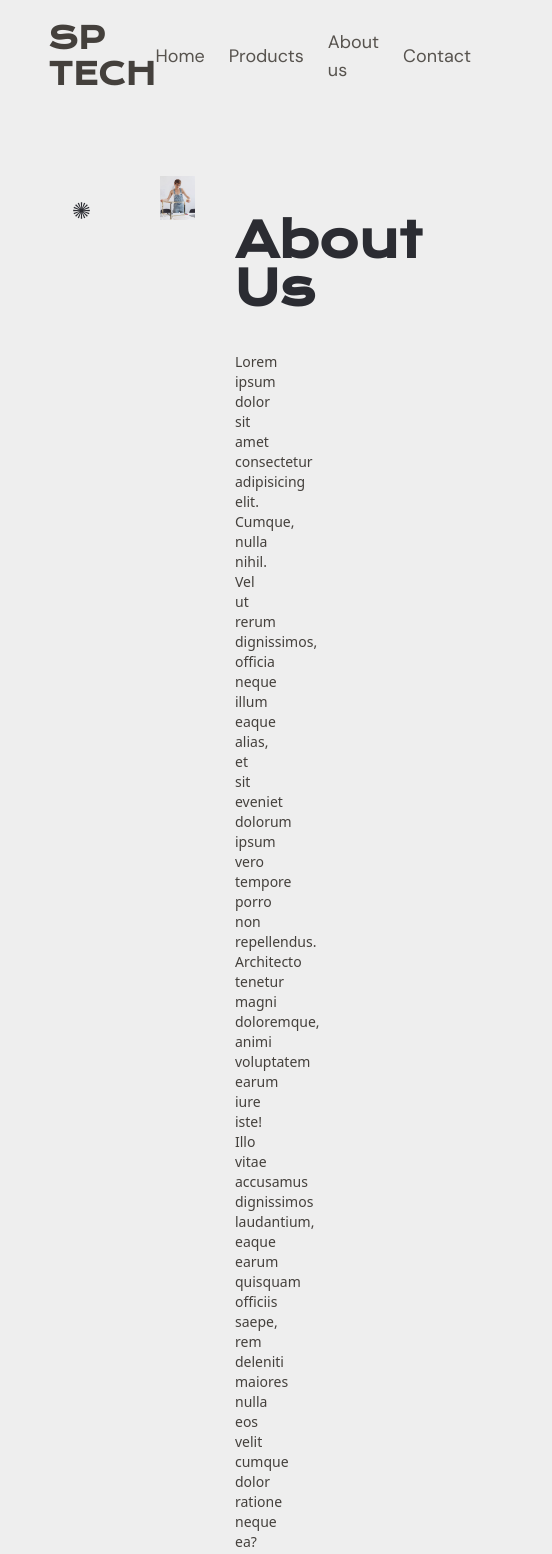
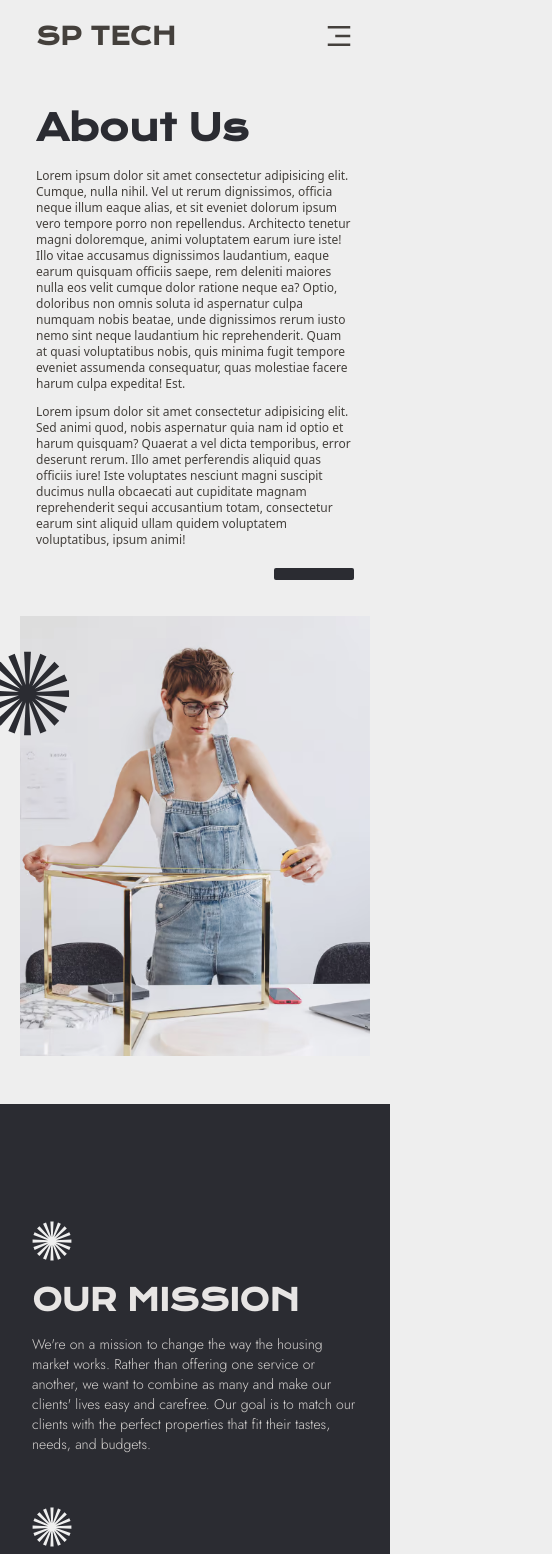
Before and after one commit to Nithishpandian/sp-tech-frontend, a React (Vite) app: page /about-us in a window 390 px wide. Shown: the top 1554 px of the page, 552 px wide, since content can reach past the window. Built offline with nearby package versions, Linux system fonts and the light colour scheme; a web font is replaced by a local one.

Commit message:
completed responsivve design for about us page

```diff
--- a/src/components/about-us/AboutUsInfo.jsx
+++ b/src/components/about-us/AboutUsInfo.jsx
@@ -1,25 +1,28 @@
 import React from "react";
 import aboutImg from "../../assets/images/about-us/about-us.avif";
 import decorationImg from "../../assets/icons/decoration.svg";
+import decorationWhiteImg from "../../assets/icons/decoration-white.svg";
 import DecorationAboutUs from "./DecorationAboutUs";
 
 const AboutUsInfo = () => {
   return (
     <div>
-      <div className=" grid grid-cols-2 pt-16 pb-20 px-40 ">
-        <div className=" relative w-fit h-fit">
-          <img className=" opacity-90" src={aboutImg} alt="" />
-          <img
-            className=" absolute top-6 -left-24"
-            src={decorationImg}
-            alt=""
-          />
+      <div className=" grid grid-cols-1 lg:grid-cols-2 gap-5 justify-center items-center lg:gap-1 pt-5 sm:pt-16 pb-12 sm:pb-20 px-5 sm:px-20 md:px-36 lg:px-12 xl:px-40 2xl:px-44 ">
+        <div className=" order-2 lg:order-1 flex justify-center items-center">
+          <div className="relative w-fit h-fit">
+            <img className=" opacity-90" src={aboutImg} alt="" />
+            <img
+              className=" absolute top-6 -left-20 sm:-left-24 max-[500px]:w-[50%]"
+              src={decorationImg}
+              alt=""
+            />
+          </div>
         </div>
-        <div className=" p-10 flex flex-col gap-10">
-          <h1 className=" text-gray text-5xl font-krona-one font-bold">
+        <div className=" order-1 lg:order-2 p-4 sm:p-6 md:py-7 md:px-4 lg:p-8 xl:p-10 flex flex-col gap-5 lg:gap-10">
+          <h1 className=" text-gray text-4xl sm:text-5xl font-krona-one font-bold">
             About Us
           </h1>
-          <div className=" flex flex-col gap-3 text-stone-700 text-sm font-light">
+          <div className=" flex flex-col gap-3 text-stone-700 text-xs sm:text-sm font-light">
             <p>
               Lorem ipsum dolor sit amet consectetur adipisicing elit. Cumque,
               nulla nihil. Vel ut rerum dignissimos, officia neque illum eaque
@@ -45,13 +48,14 @@ const AboutUsInfo = () => {
             </p>
           </div>
           <div className=" h-full w-full flex justify-end items-end">
-            <div className=" h-fit py-2 px-14 bg-gray rounded-sm"></div>
+            <div className=" h-fit py-1.5 min-[450px]:py-2 px-10 min-[450px]:px-14 bg-gray rounded-sm"></div>
           </div>
         </div>
       </div>
-      <div className=" grid grid-cols-2 gap-36 justify-between bg-gray py-28 px-48">
-        <div className=" flex flex-col gap-12">
-          <h1 className=" text-stone-200 text-5xl font-krona-one font-bold">
+      <div className=" grid lg:grid-cols-2 gap-12 md:gap-16 xl:gap-28 2xl:gap-36 justify-between bg-gray py-28 px-8 sm:px-24 md:px-44 lg:px-20 xl:px-36 2xl:px-48">
+        <div className=" flex flex-col gap-4 lg:gap-9 xl:gap-12">
+          <img className=" sm:hidden flex w-10" src={decorationWhiteImg} alt="" />
+          <h1 className=" text-stone-200 text-3xl sm:text-4xl xl:text-5xl font-krona-one font-bold">
             OUR MISSION
           </h1>
           <DecorationAboutUs
@@ -62,8 +66,9 @@ const AboutUsInfo = () => {
             budgets.`}
           />
         </div>
-        <div className=" flex flex-col gap-12">
-          <h1 className=" text-stone-200 text-5xl font-krona-one font-bold">
+        <div className=" flex flex-col gap-4 lg:gap-9 xl:gap-12">
+          <img className=" sm:hidden flex w-10" src={decorationWhiteImg} alt="" />
+          <h1 className=" text-stone-200 text-3xl sm:text-4xl xl:text-5xl font-krona-one font-bold">
             OUR VISION
           </h1>
           <DecorationAboutUs
--- a/src/components/about-us/DecorationAboutUs.jsx
+++ b/src/components/about-us/DecorationAboutUs.jsx
@@ -3,8 +3,8 @@ import decorationWhiteImg from "../../assets/icons/decoration-white.svg";
 
 const DecorationAboutUs = ({ content }) => {
   return (
-    <div className=" flex items-center gap-5">
-      <img src={decorationWhiteImg} alt="" />
+    <div className=" flex items-center gap-5 text-sm sm:text-base">
+      <img className=" hidden sm:flex" src={decorationWhiteImg} alt="" />
       <p className="text-stone-300 font-jost text-sm font-light">
         {content}
       </p>
--- a/src/components/common/Header.jsx
+++ b/src/components/common/Header.jsx
@@ -1,26 +1,70 @@
-import React from "react";
+import React, { useState } from "react";
 import { motion } from "framer-motion";
 import { animationVariantHeader } from "./animation/HeaderAnimation";
+import { RiMenu3Fill } from "react-icons/ri";
+import { IoClose } from "react-icons/io5";
 
 const Header = () => {
+  const [isMenuOpen, setIsMenuOpen] = useState(false);
   return (
+    <>
       <motion.div
         variants={animationVariantHeader}
         initial="initial"
         animate="animate"
-    className=" flex justify-between items-center py-5 lg:py-8 px-12 sm:px-7 md:px-10 lg:px-16 xl:px-28">
+        className={` ${
+          isMenuOpen ? " bg-[#e9e9e9] " : "bg-[#eeeeee]"
+        } relative flex justify-between items-center py-5 lg:py-8 px-9 sm:px-7 md:px-10 lg:px-16 xl:px-28 z-50 `}
+      >
         <div>
-        <h1 className=" font-krona-one text-3xl text-stone-700 font-extrabold">
+          <h1 className=" font-krona-one text-2xl sm:text-3xl text-stone-700 font-extrabold">
             SP TECH
           </h1>
         </div>
-      <div className=" flex items-center justify-center gap-6 sm:gap-4 xl:gap-8 text-stone-600 font-dm-sans text-lg">
-        <a className=" hover:text-stone-400 duration-300" href="/">Home</a>
-        <a className=" hover:text-stone-400 duration-300" href="/products">Products</a>
-        <a className=" hover:text-stone-400 duration-300" href="/about-us">About us</a>
-        <a className=" hover:text-stone-400 duration-300" href="contact">Contact</a>
+        <div
+          className={`hidden sm:flex sm:items-center sm:justify-center gap-6 sm:gap-4 xl:gap-8 text-stone-600 font-dm-sans text-lg`}
+        >
+          <a className=" hover:text-stone-400 duration-300" href="/">
+            Home
+          </a>
+          <a className=" hover:text-stone-400 duration-300" href="/products">
+            Products
+          </a>
+          <a className=" hover:text-stone-400 duration-300" href="/about-us">
+            About us
+          </a>
+          <a className=" hover:text-stone-400 duration-300" href="contact">
+            Contact
+          </a>
+        </div>
+        <div
+          onClick={() => setIsMenuOpen(!isMenuOpen)}
+          className=" flex sm:hidden h-fit w-fit cursor-pointer"
+        >
+          {isMenuOpen ? (
+            <IoClose className=" text-3xl text-stone-700 hover:text-stone-500 duration-300" />
+          ) : (
+            <RiMenu3Fill className=" text-3xl text-stone-700 hover:text-stone-500 duration-300" />
+          )}
         </div>
       </motion.div>
+      <div
+        className={` absolute left-0 right-0 ${isMenuOpen ? " opacity-100 top-[66px]" : " opacity-0 -top-[200px]"} duration-500 z-40 flex flex-col justify-center items-end sm:hidden gap-6 text-stone-600 font-dm-sans text-xl bg-[#e9e9e9] pt-2 pb-5 px-12`}
+      >
+        <a className=" hover:text-stone-400 duration-300" href="/">
+          Home
+        </a>
+        <a className=" hover:text-stone-400 duration-300" href="/products">
+          Products
+        </a>
+        <a className=" hover:text-stone-400 duration-300" href="/about-us">
+          About us
+        </a>
+        <a className=" hover:text-stone-400 duration-300" href="contact">
+          Contact
+        </a>
+      </div>
+    </>
   );
 };
 
--- a/src/components/contact/ContactInfo.jsx
+++ b/src/components/contact/ContactInfo.jsx
@@ -3,7 +3,7 @@ import workingImg from "../../assets/images/common/working.jpeg";
 
 const ContactInfo = () => {
   return (
-    <div className=" grid lg:grid-cols-2 lg:gap-8 xl:gap-12 pt-8 sm:pt-16 pb-12 sm:pb-20 px-10 sm:px-20 md:px-24 lg:px-12 xl:px-40 2xl:px-44 ">
+    <div className=" grid lg:grid-cols-2 lg:gap-8 xl:gap-12 pt-5 sm:pt-16 pb-12 sm:pb-20 px-10 sm:px-20 md:px-24 lg:px-12 xl:px-40 2xl:px-44 ">
       <div className=" p-5 xl:p-4 2xl:p-5 flex flex-col gap-4 sm:gap-10">
         <div>
           <h1 className=" text-gray text-3xl sm:text-5xl font-krona-one font-bold">
```
Lines whose indentation alone changed are shown as unchanged.
